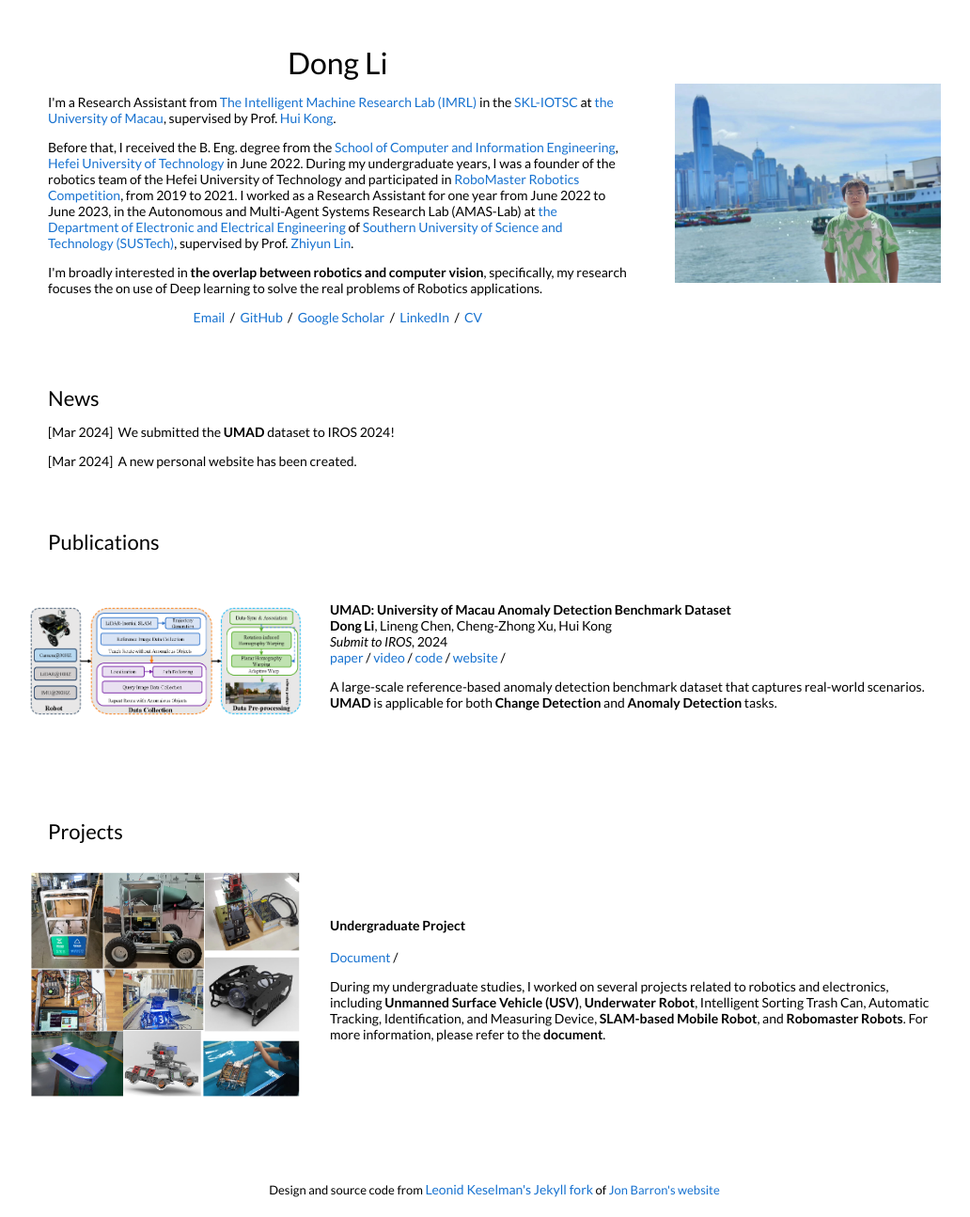
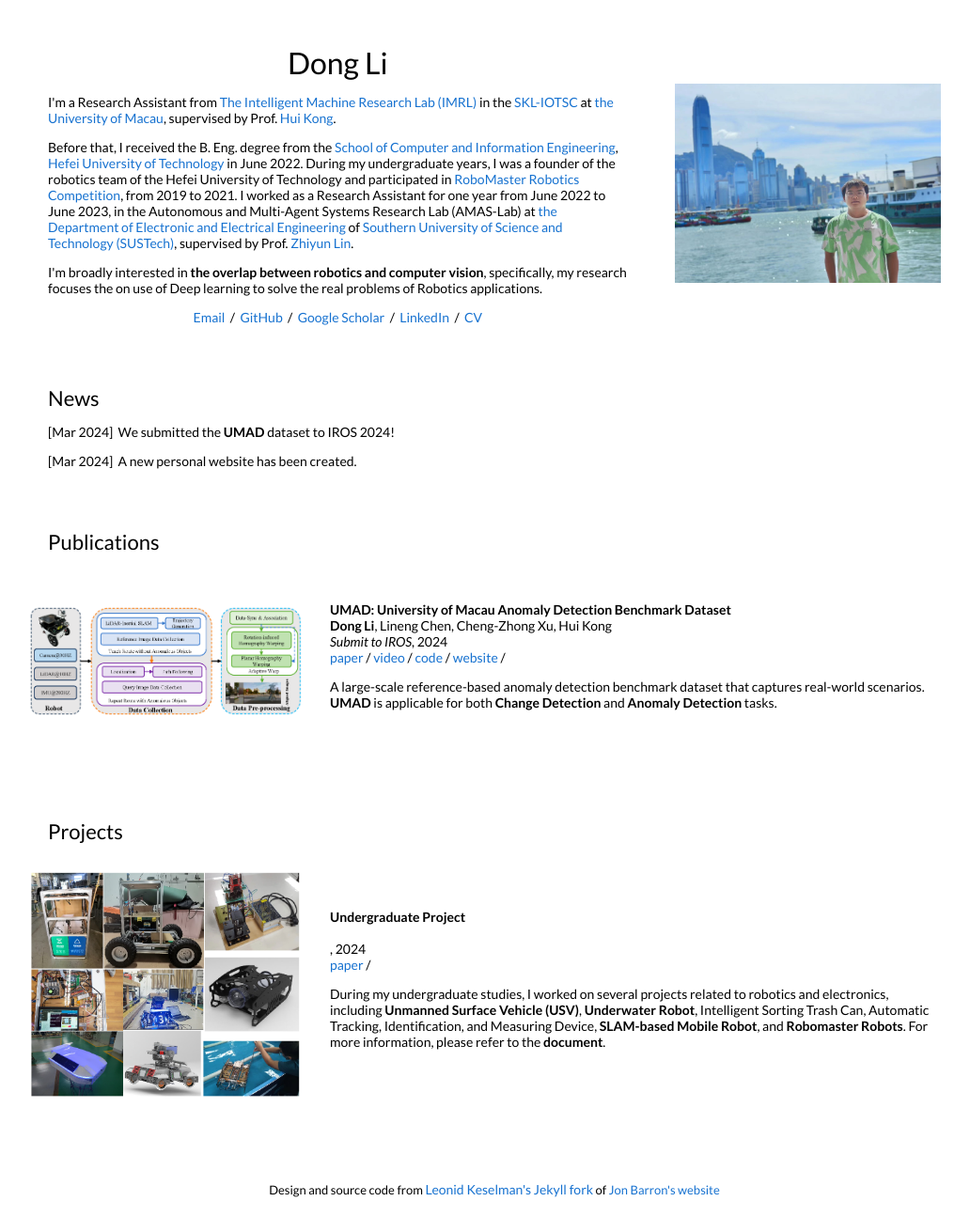
Before and after one commit to DoongLi/DoongLi.github.io, a Jekyll site: the page built from _posts/2024-03-31-project.markdown, in a window 1280 px wide. Shown: the whole page at 94% size, without its empty margins (114-1146 px from the left). Built offline with Jekyll 4.4.1, drawn with Linux system fonts in a browser that asks for light colours.

Commit message:
Update default.html

```diff
--- a/_layouts/default.html
+++ b/_layouts/default.html
@@ -148,14 +148,13 @@
             <td style="padding:2.5%;width:70%;vertical-align:middle">
               <h3>{{post.title}}</h3>
               <br>
-              {{post.venue}}
+              {{post.authors}}
 
               <br>
+              <em>{{post.venue}}</em>, {{ post.date | date: "%Y" }}
+              <br>
               {% if post.paper %}
-              <a href="{{post.paper}}">Document</a> /
-              {% endif %}
-              {% if post.code %}
-              <a href="{{post.code}}">Github</a> /
+              <a href="{{post.paper}}">paper</a> /
               {% endif %}
               {% if post.arxiv %}
               <a href="{{post.arxiv}}">arxiv</a> /
```
